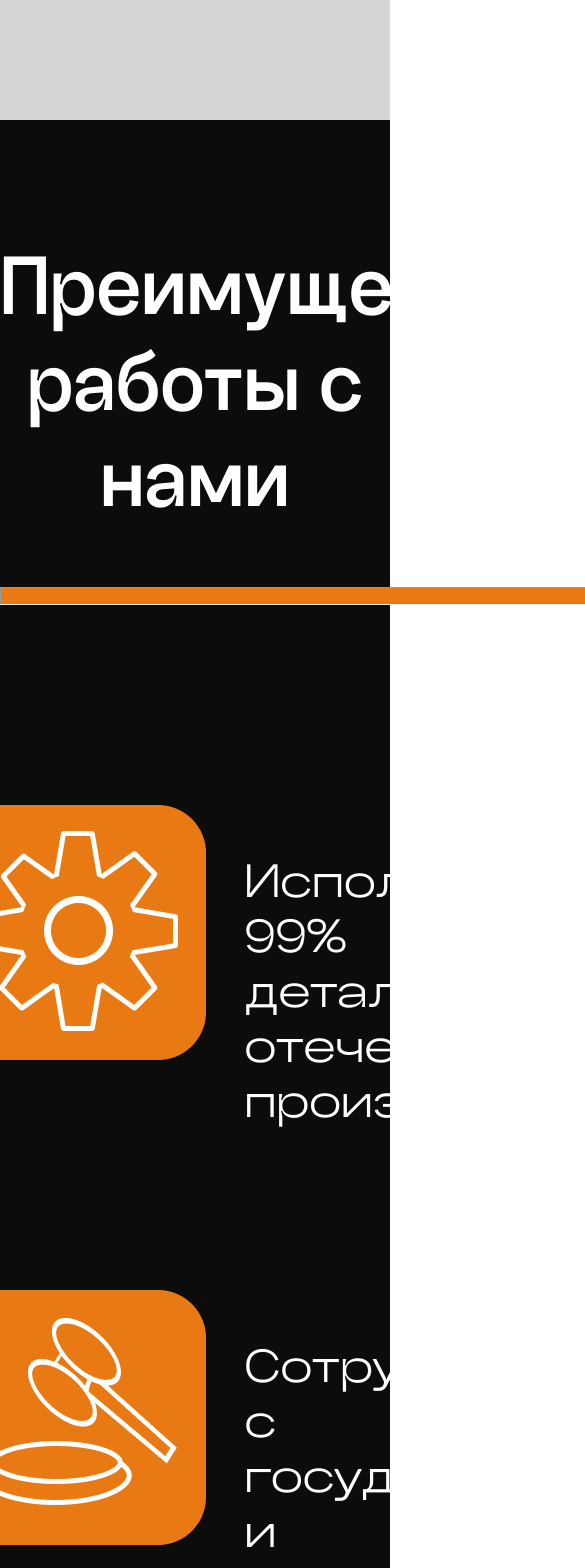
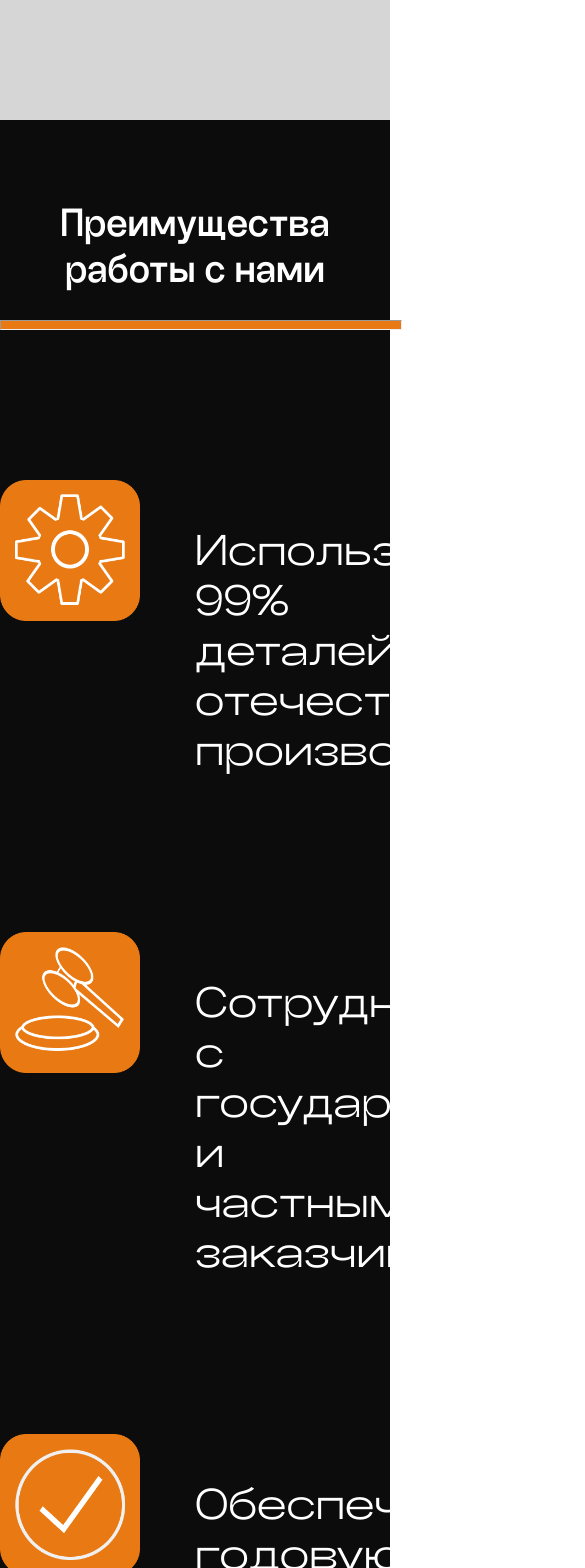
Before and after one commit to arzetz/koloksha, a React (Create React App) app in the folder frontend/: page / in a window 390 px wide. Shown: the part 1600-3168 px from the top of the page, 585 px wide, since content can reach past the window. Built offline with nearby package versions, Linux system fonts and the light colour scheme.

Commit message:
added adaptivity to advantages

```diff
--- a/frontend/src/components/HomePage.js
+++ b/frontend/src/components/HomePage.js
@@ -301,20 +301,20 @@ function HomePage() {
           <h1 className="advantages">Преимущества работы с нами</h1>
           <hr className="advantages"/>
           <div className="advantages_inner flex" >
-            <div className="advantages_image" data-aos="fade-right"><Image src={icon_gear} /></div>
+            <div className="advantages_image_div" data-aos="fade-right"><Image src={icon_gear} className="advantages_image" /></div>
             <div className="advantages_p" data-aos="fade-left"><p className="advantages_p">Используем 99% деталей отечественного производства</p></div>
           </div>
-          <div className="advantages_inner flex" data-aos="fade-left">
-            <div className="advantages_image"><Image src={icon_auction} /></div>
-            <div className="advantages_p"><p className="advantages_p">Сотрудничаем с государственными и частными заказчиками </p></div>
+          <div className="advantages_inner flex">
+            <div className="advantages_image_div" data-aos="fade-right"><Image src={icon_auction} className="advantages_image" /></div>
+            <div className="advantages_p" data-aos="fade-left"><p className="advantages_p">Сотрудничаем с государственными и частными заказчиками </p></div>
           </div>
           <div className="advantages_inner flex">
-            <div className="advantages_image" data-aos="fade-right"><Image src={icon_like} /></div>
-            <div className="advantages_p"><p className="advantages_p">Обеспечиваем годовую гарантию на запчасти и обслуживание</p></div>
+            <div className="advantages_image_div" data-aos="fade-right"><Image src={icon_like} className="advantages_image" /></div>
+            <div className="advantages_p" data-aos="fade-left"><p className="advantages_p">Обеспечиваем годовую гарантию на запчасти и обслуживание</p></div>
           </div>
-          <div className="advantages_inner flex" data-aos="fade-right">
-            <div className="advantages_image"><Image src={icon_truck} /></div>
-            <div className="advantages_p"><p className="advantages_p">Доставим завод в любую часть Российской Федерации</p></div>
+          <div className="advantages_inner flex">
+            <div className="advantages_image_div"  data-aos="fade-right"><Image src={icon_truck} className="advantages_image" /></div>
+            <div className="advantages_p" data-aos="fade-left"><p className="advantages_p">Доставим завод в любую часть Российской Федерации</p></div>
           </div>
         </div>
       </main>
--- a/frontend/src/components/HomePage.scss
+++ b/frontend/src/components/HomePage.scss
@@ -177,8 +177,6 @@ div {
     padding-bottom: 110px;
     justify-content: center;
   }
-  &.advantages_image {
-  }
   &.advantages_p {
     margin-left: 10%;
     width: 50%;
@@ -195,6 +193,10 @@ div {
   margin-top: 56px;
   margin-left: 38px;
   margin-right: 35px;
+}
+
+.advantages_image {
+  width: 100%;
 }
 
 .flex {
@@ -227,7 +229,7 @@ div {
 hr{
   &.advantages{
     margin-bottom: 200px;
-    width: 720px;
+    width: 920px;
     height: 16px;
     background-color: #E97A13;
   }
@@ -243,6 +245,10 @@ hr{
       margin-top: 50px;
       font-size: 72px;
     }
+    &.advantages {
+      padding-top: 100px;
+      font-size: 72px;
+    }
   }
 
   p {
@@ -250,6 +256,11 @@ hr{
       font-size: 36px;
       color: #000000;
       font-family: $rgst;
+    }
+    &.advantages_p {
+      font-size: 46px;
+      color: #ffffff;
+      font-family: $rgsp;
     }
   }
 
@@ -289,6 +300,17 @@ hr{
   .historybar_image {
     width: 300px;
   }
+  hr{
+    &.advantages{
+      margin-bottom: 180px;
+      width: 680px;
+      height: 14px;
+    }
+  }
+  .advantages_image {
+    width: 90%;
+  }
+
 }
 
 @media (max-width: 1630px) {
@@ -324,6 +346,10 @@ hr{
     }
     &.products {
       margin-top: 50px;
+      font-size: 64px;
+    }
+    &.advantages {
+      padding-top: 80px;
       font-size: 64px;
     }
   }
@@ -391,6 +417,13 @@ hr{
     width: 240px;
     height: 820px;
   }
+  hr{
+    &.advantages{
+      margin-bottom: 180px;
+      width: 650px;
+      height: 10  px;
+  }
+  }
 }
 
 @media (max-width: 1280px) {
@@ -416,6 +449,10 @@ hr{
     }
     &.products {
       margin-top: 50px;
+      font-size: 58px;
+    }
+    &.advantages {
+      padding-top: 80px;
       font-size: 58px;
     }
   }
@@ -463,6 +500,13 @@ hr{
   .historybar {
     margin-left: 1%;
   }
+  hr{
+    &.advantages{
+      margin-bottom: 180px;
+      width: 500px;
+      height: 8px;
+  }
+  }
 }
 
 @media (max-width: 1024px) {
@@ -486,6 +530,10 @@ hr{
     }
     &.products {
       margin-top: 60px;
+      font-size: 42px;
+    }
+    &.advantages {
+      padding-top: 80px;
       font-size: 42px;
     }
   }
@@ -524,6 +572,13 @@ hr{
       }
       margin-bottom: 25px; /* Отступ между рядами */
     }
+  }
+  hr{
+    &.advantages{
+      margin-bottom: 150px;
+      width: 400px;
+      height: 8px;
+  }
   }
 }
 
```
